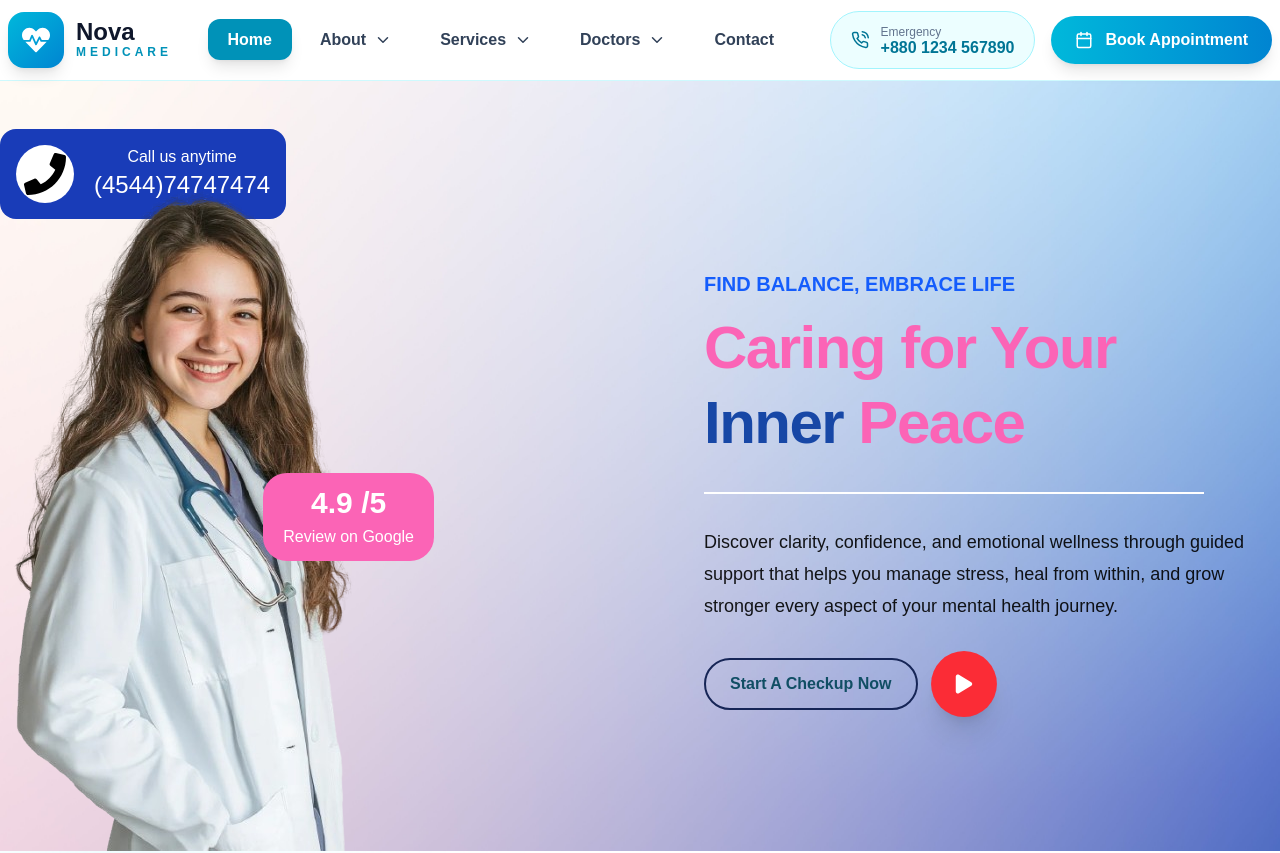
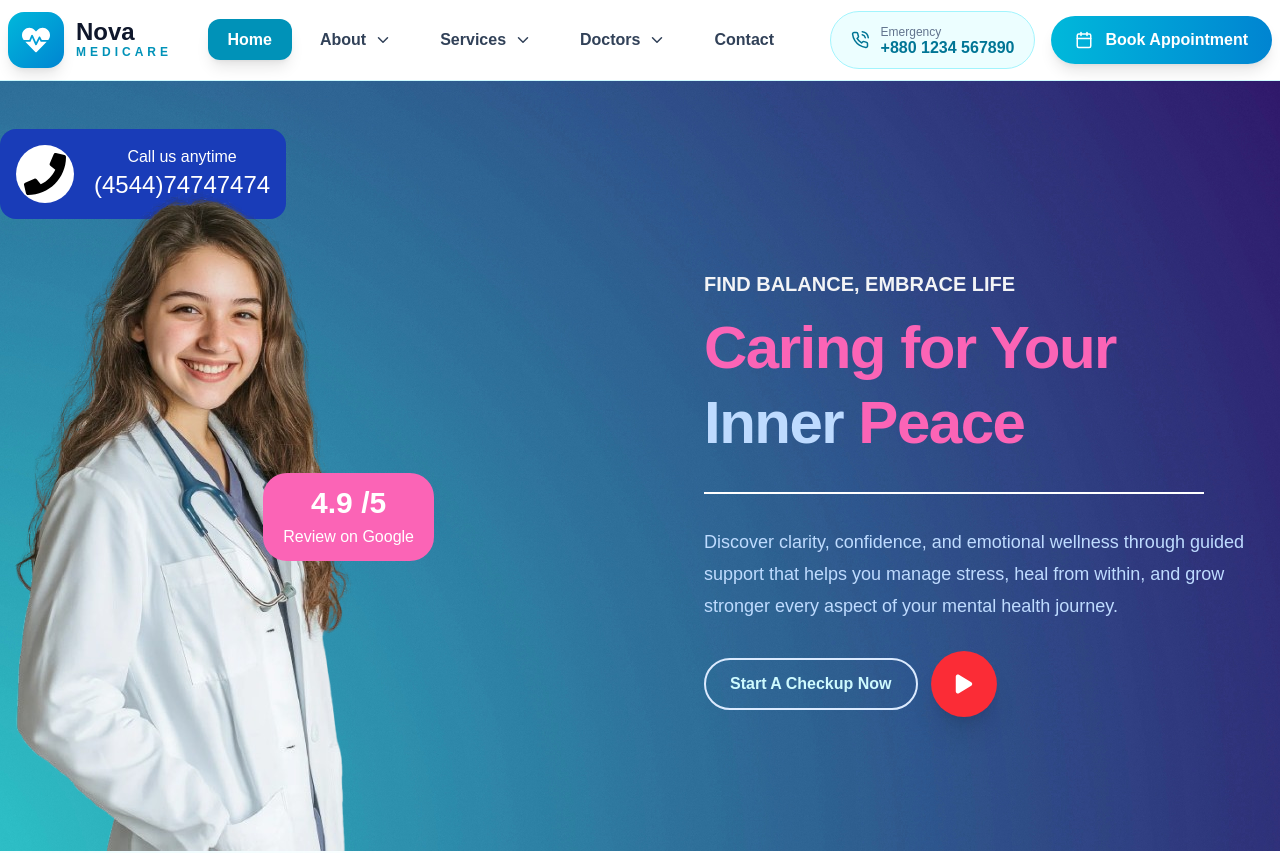
Before and after one commit to kyachingprue/nova-medical-project, a React (Vite) app: page / in a window 1280 px wide. Shown: the top 853 px of the page. Built offline with nearby package versions, Linux system fonts and the light colour scheme.

Commit message:
new code updated

```diff
--- a/src/components/Navbar.jsx
+++ b/src/components/Navbar.jsx
@@ -306,7 +306,7 @@ const Navbar = () => {
               whileTap={{
                 scale: 0.95
               }}
-              className="flex items-center gap-3 rounded-full bg-linear-to-r from-cyan-500 to-sky-600 px-6 py-3 font-semibold text-white shadow-lg transition-all duration-300 hover:from-cyan-600 hover:to-sky-700 hover:shadow-cyan-300"
+              className="flex items-center gap-3 rounded-full bg-linear-to-r from-cyan-500 to-sky-600 px-6 py-3 font-semibold text-white shadow-lg transition-all active:scale-95 duration-300 hover:from-cyan-600 hover:to-sky-700 hover:shadow-cyan-300"
             >
               <FiCalendar size={18} />
               Book Appointment
--- a/src/components/home/Header.jsx
+++ b/src/components/home/Header.jsx
@@ -1,5 +1,5 @@
 import { FaPlay } from 'react-icons/fa6'
-import banner from '../../assets/images/banner-gradient.jpg'
+import banner from '../../assets/images/background-linear.jpg'
 import girlImage from '../../assets/images/doctor-image.png'
 import { FaPhone } from 'react-icons/fa'
 import { useEffect, useState } from 'react'
@@ -54,21 +54,21 @@ const Header = () => {
           </div>
         </div>
         <div>
-          <p className="text-blue-600 text-xl font-bold py-3">
+          <p className="text-gray-100 text-xl font-bold py-3">
             FIND BALANCE, EMBRACE LIFE
           </p>
           <h1 className="hero-title text-4xl md:text-6xl font-black leading-tight tracking-tight text-pink-400">
             Caring for Your <br />{' '}
-            <span className=" text-[#1747A6]">Inner</span> Peace
+            <span className=" text-blue-200">Inner</span> Peace
           </h1>
           <div className="w-125 h-0.5 bg-white my-8"></div>
-          <p className="text-black/90 text-lg leading-8 max-w-xl">
+          <p className="text-blue-200 text-lg leading-8 max-w-xl">
             Discover clarity, confidence, and emotional wellness through guided
             support that helps you manage stress, heal from within, and grow
             stronger every aspect of your mental health journey.
           </p>
           <div className="flex items-center gap-4 mt-8 ">
-            <button className="border-2 border-blue-950 hover:border-cyan-600 text-cyan-900 hover:bg-cyan-600 hover:text-white px-6 py-3 rounded-full font-semibold active:scale-95 transition-all duration-300 ">
+            <button className="border-2 border-blue-100 hover:border-cyan-600 text-cyan-100 hover:bg-cyan-200 hover:text-black px-6 py-3 rounded-full font-semibold active:scale-95 transition-all duration-300 ">
               Start A Checkup Now
             </button>
             <motion.div
```
Also changed, not shown: src/assets/images/background-linear.jpg (added).
